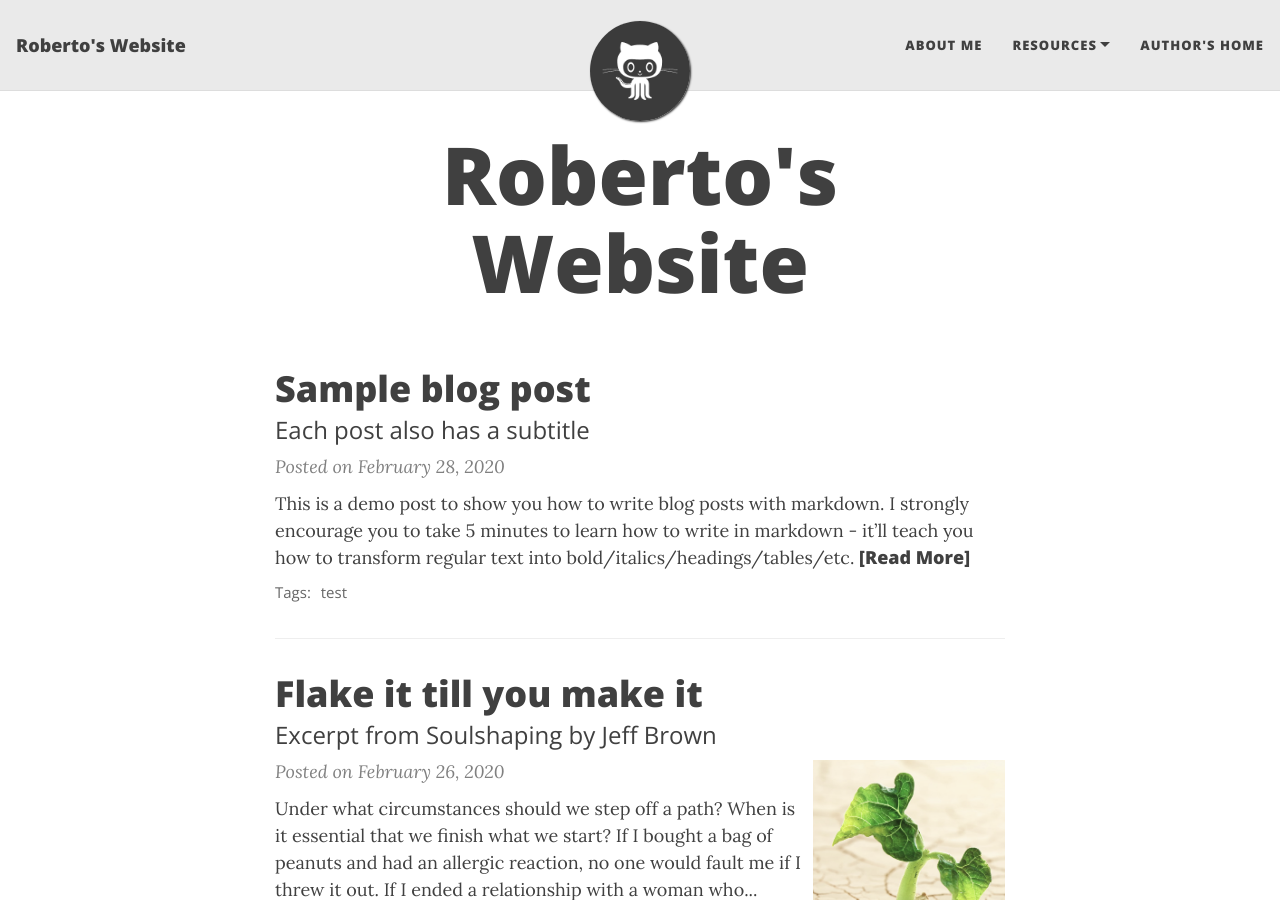
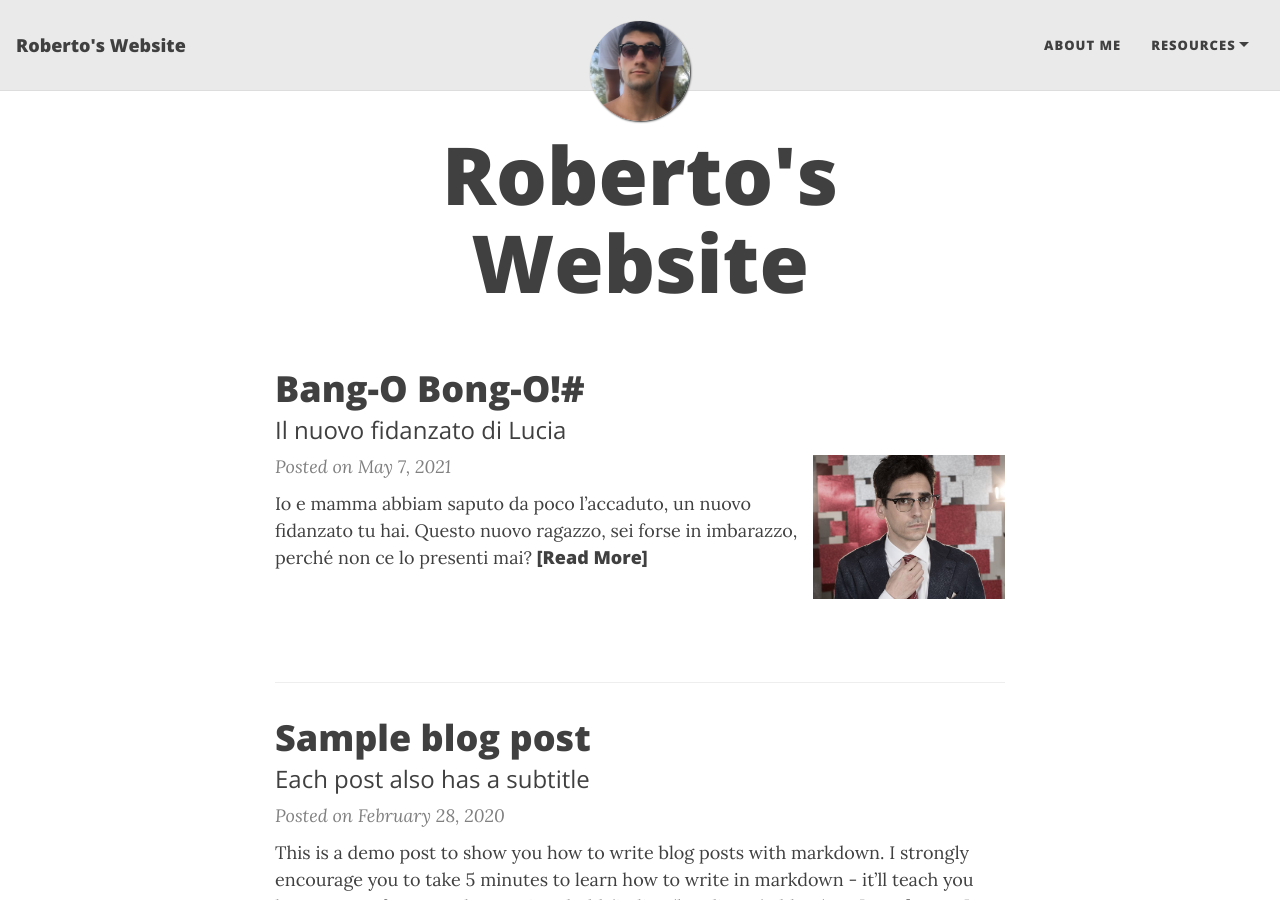
Before and after one commit to RobertoFilippini/RobertoFilippini.github.io, a Jekyll site: the page built from index.html, in a window 1280 px wide and 900 px high. Built offline with Jekyll 4.4.1, drawn with Linux system fonts in a browser that asks for light colours; nearby versions of some CDN libraries; the list of posts is cut into pages by our own code; some of the changed lines change nothing that is shown.

Commit message:
aggiunta post

```diff
--- a/_config.yml
+++ b/_config.yml
@@ -16,9 +16,7 @@ author: Filippini Roberto
 navbar-links:
   About Me: ""
   Resources:
-    - Beautiful Jekyll: "https://beautifuljekyll.com"
-    - Learn markdown: "https://www.markdowntutorial.com/"
-  Author's home: "https://deanattali.com"
+    - Esame Programma Arnaldo 2021: "https://www.youtube.com/watch?v=dQw4w9WgXcQ"
 
 # --- Logo --- #
 
@@ -39,31 +37,28 @@ round-avatar: true
 # Select the social network links that you want to show in the footer.
 # Uncomment the links you want to show and add your information to each one.
 social-network-links:
-  email: ""
+  email: "roby00fz@gmail.com"
   github: RobertoFilippini
 #  twitter: username
 #  reddit: username
-#  linkedin: username
-#  instagram: username
+  linkedin: Roberto Filippini
+  instagram: rob_filippini
 #  telephone: number
 #  telegram: yourname
 
 # If you want to show a link to an RSS in the footer, add the site description here.
 # If you don't want to show an RSS link, remove the following line.
-# rss-description: This website is a virtual proof that I'm awesome
+# rss-description: ...
 
 # --- General options --- #
 
 # Select which social network share links to show in posts
 share-links-active:
-  twitter: false
-  facebook: false
-  linkedin: true
-  vk: false
+  linkedin: false
 
 # How to display the link to your website in the footer
 # Remove this if you don't want a link in the footer
-# url-pretty: "MyWebsite.com"
+# url-pretty: "Roberto's Website.com"
 
 # Excerpt word length - Truncate the excerpt of each post on the feed page to the specified number of words
 excerpt_length: 50
--- /dev/null
+++ b/_posts/2021-05-07-bango-bongo.md
@@ -0,0 +1,54 @@
+---
+layout: post
+title: Bang-O Bong-O!#
+subtitle: Il nuovo fidanzato di Lucia
+cover-img: /assets/img/monke.jpg
+thumbnail-img: /assets/img/lundini.jpg
+
+---
+
+Io e mamma abbiam saputo da poco l'accaduto, un nuovo fidanzato tu hai.  Questo nuovo ragazzo, sei forse in imbarazzo, perché non ce lo presenti mai?
+
+Mettiamo nero su bianco, questa dolce novità... Ma tu dici cara mamma, lo sai caro papà, no non so se questo nuovo boyfriend vi piacerà!
+
+**Lui viene da lontano, ha un colorito strano, ma un cuore grande e grosso lui ha. Non parla molte lingue, ma c'ha il ritmo nel sangue, no non è italiano in verità.**
+
+E non si chiama Johnny Non ha un nome tipo Pièrre. Ma di tutti quanti i nomi di questo pazzo mondo il mio nuovo ragazzo si chiama Bango Bongo.
+
+### Bang-O Bong-O!#, Bang-O Bong-O!#,
+sta con te, Lucia. Ti ricordi tu il mio volto quando è entrato in casa mia? Io sono diventato bianco di sicuro più di lui (che è verde). Non mi scorderò mai quando tu lo presentasti a noi
+
+## Vi presento Bong-O!#, lui viene dal Co...smo lontano. Le parole confondo quando parlo insieme a lui
+##No, non ci fate caso se c'ha l'anello a...ttorno al suo pianeta, perché il pianeta suo è fatto cosi
+
+![Lundini](https://i.ytimg.com/vi/lLy3KcwKkoE/sddefault.jpg){: .mx-auto.d-block :}
+
+E ormai il tuo fidanzato si è proprio sistemato a casa mia da due settimane. Mi svuota sempre il frigo, la cucina ormai è un casino... e lui che si mangiava solo b- cibo spaziale
+
+~~~
+E ormai deve andar via, ma un po' mi manca già.
+Perché figlia mia, in fondo non ti nego
+È strano averci dentro casa,
+dentro a casa un ne...extraterrestre
+~~~
+
+
+Bang-O Bong-O!#, Bang-O Bong-O!# non sta più con noi. La sua nav- l'astronave lo riporta da quelli come lui.
+
+Mentre si prepara al viaggio nel paes- nel pianeta suo laggiù, suo lassù... nella testa sua un abbraccio a quelli della sua trib-
+Un abbraccio a quelli della sua trigonospaziale Saturno
+
+### Notification
+
+{: .box-note}
+**Se ne va via Bong-O!#** Se ne trona al Co...smo lontano. Le parole confondo mentre parlo e mentre piango insieme a lui! No, non ci fate caso se l'italiano non mastica, ma a lui gli manca l'Africa- La fricativa alveolare, la fricativa labiodentale, la fricativa sorda, l'alveolare muta e tutte quanti le consonanti umane
+
+### Warning
+
+{: .box-warning}
+**Se ne va via Bong-O!#** Se ne torna al Co...smo lontano. Le parole confondo mentre parlo insieme a lui. No non ci fate caso se c'ha l'anello a...ttorno al suo pianeta, perché il pianeta suo è fatto cosi!
+
+### Error
+
+{: .box-error}
+**E quindi goodbye, Bong-O!#** A ritornatene al Con.. No, volevo dire, scusa, cosmo lontan.
```
Also changed, not shown: assets/img/404-southpark.jpg (deleted), assets/img/avatar-icon.png, assets/img/bangobongo.jpg (added), assets/img/bgimage.png (deleted), assets/img/hello_world.jpeg (deleted), assets/img/install-steps.gif (deleted), assets/img/lundini.jpg (added), assets/img/monke.jpg (added), assets/img/path.jpg (deleted), assets/img/thumb.png (deleted), screenshot.png (deleted).
